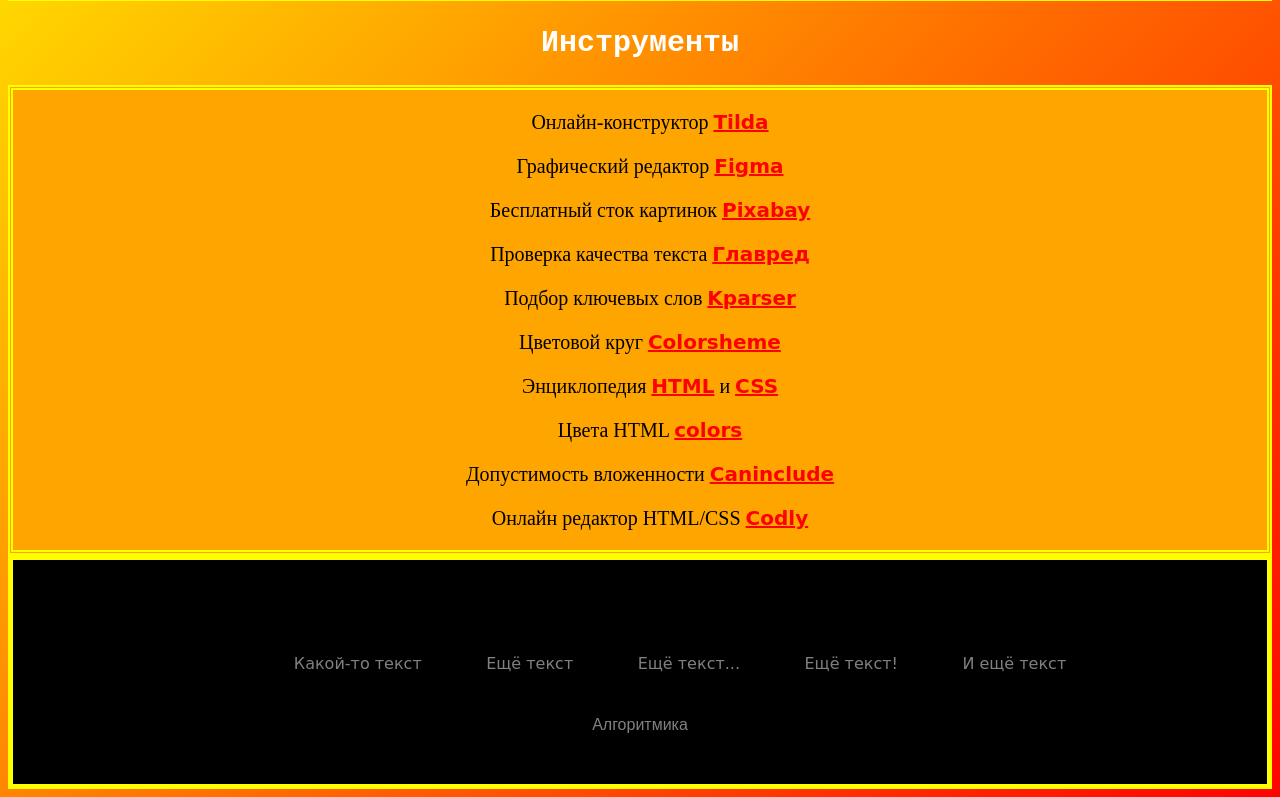
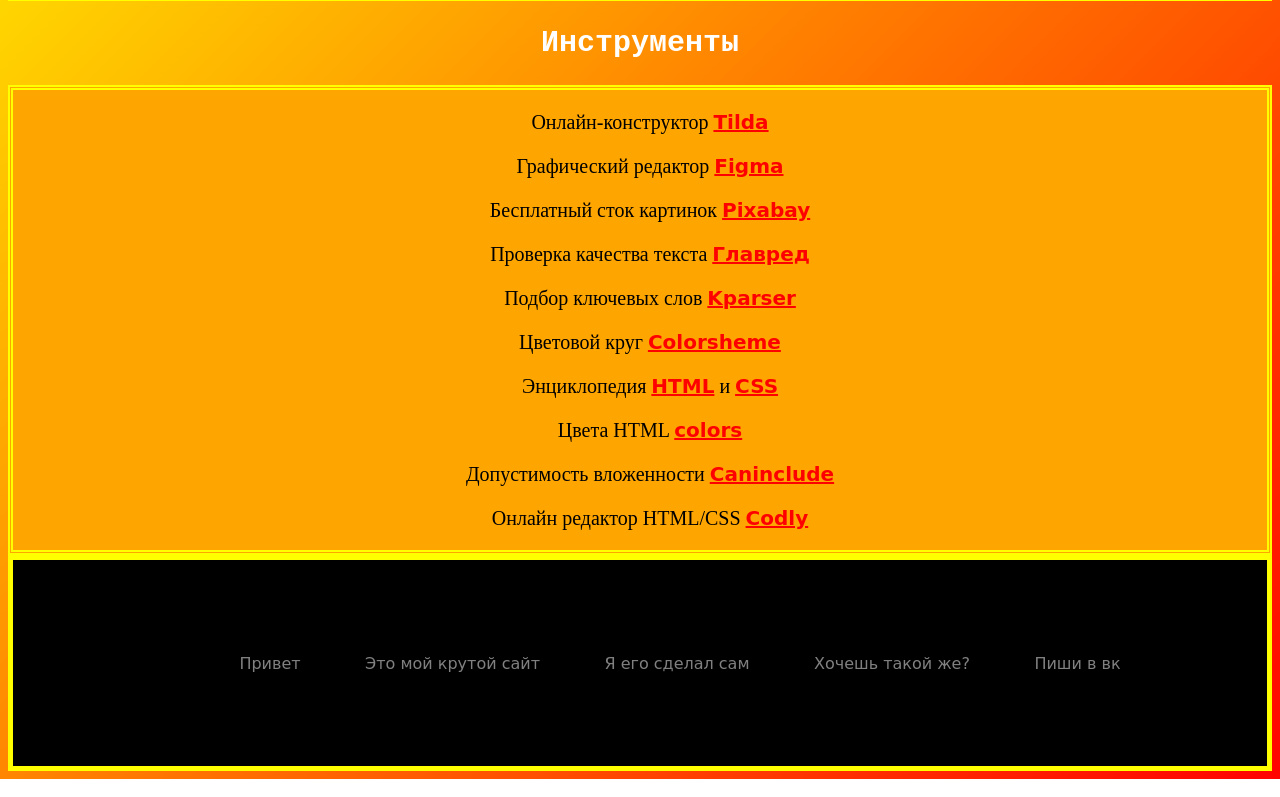
Before and after one commit to dlugosh/medvedevmaxim.github.io, a plain HTML site: page info.html in a window 1280 px wide. Shown: the part 1122-1919 px from the top of the page. Drawn offline with Linux system fonts and the light colour scheme.

Commit message:
Update info.html

```diff
--- a/info.html
+++ b/info.html
@@ -54,17 +54,17 @@
 
 <div class="row">
 <ul>
-<li><a href="#">Какой-то текст</a></li>
-<li><a href="#">Ещё текст</a></li>
-<li><a href="#">Ещё текст...</a></li>
-<li><a href="#">Ещё текст!</a></li>
-<li><a href="#">И ещё текст</a></li>
+<li><a href="#">Привет</a></li>
+<li><a href="#">Это мой крутой сайт</a></li>
+<li><a href="#">Я его сделал сам</a></li>
+<li><a href="#">Хочешь такой же?</a></li>
+<li><a href="#">Пиши в вк</a></li>
 </ul>
 </div>
 
 
 <div class="row">
-Алгоритмика
+<a href=""
 </div>
 </div>
 </footer>
```
